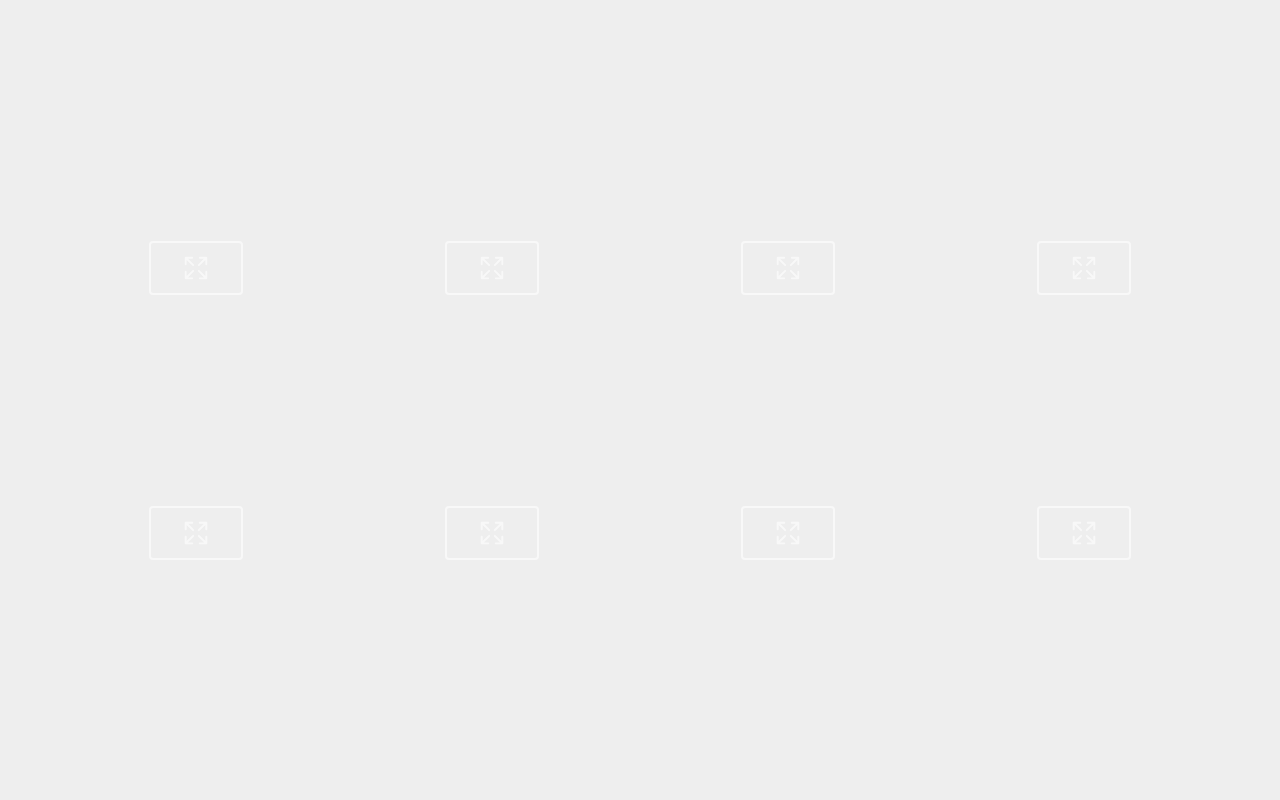
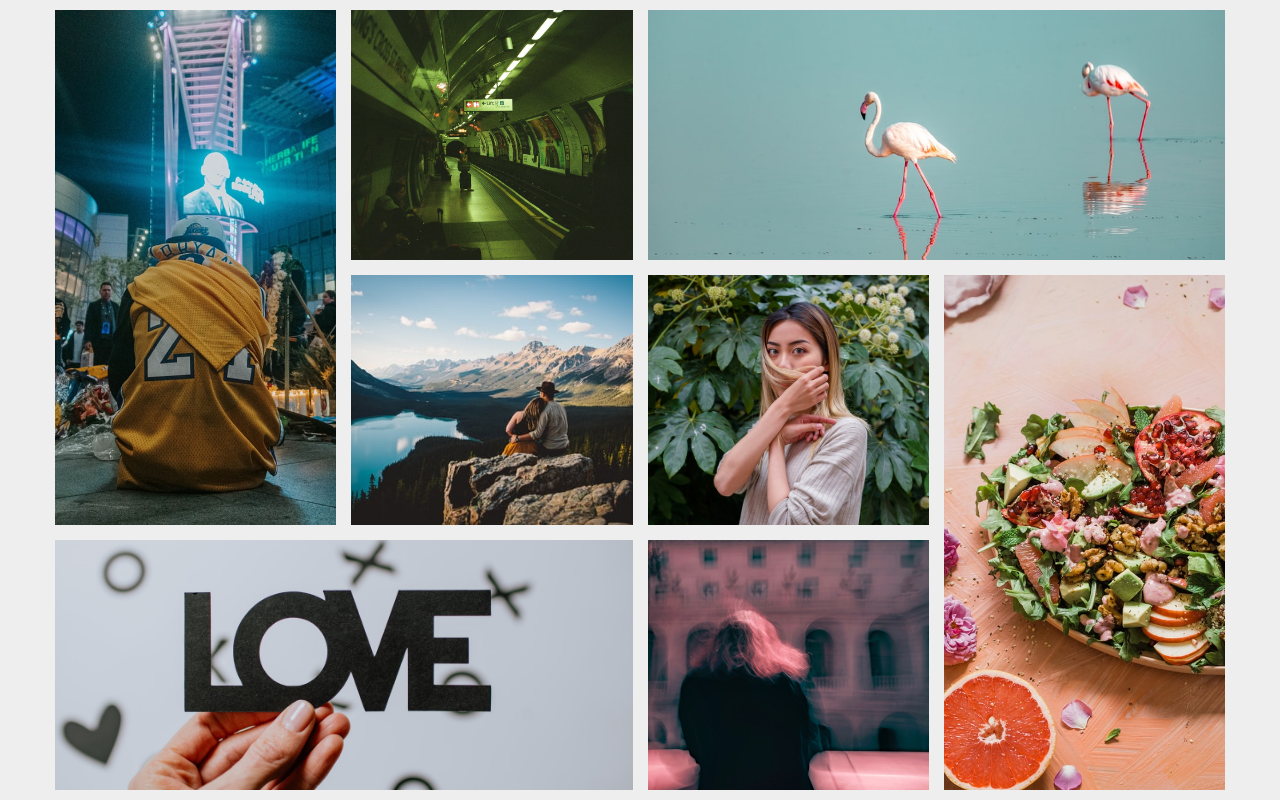
Before and after one commit to vedscorpuz/img-gallery, a plain HTML site: page index.html in a window 1280 px wide. Drawn offline with nearby package versions, Linux system fonts and the light colour scheme.

Commit message:
grid positioning

```diff
--- a/styles.css
+++ b/styles.css
@@ -28,6 +28,10 @@ body {
     grid-template-columns: 1fr 1fr 1fr 1fr;
     grid-template-rows: auto;
     grid-gap: 1.5rem;
+    grid-template-areas:
+        'img-1 img-2 img-3 img-3'
+        'img-1 img-4 img-5 img-6'
+        'img-7 img-7 img-8 img-6';
 }
 
 .image-gallery a {
@@ -43,7 +47,7 @@ body {
     text-decoration: none;
 }
 
-.icon {
+.image-gallery a ion-icon {
     color: rgba(255, 255, 255, 0.6);
     font-size: 3rem;
     position: relative;
@@ -51,7 +55,7 @@ body {
     padding: 1rem 3rem;
     border: 2px solid rgba(255, 255, 255, 0.6);
     border-radius: .4rem;
-    /*opacity: 0;*/
+    opacity: 0;
     transition: opacity .5s;
 }
 
@@ -66,3 +70,50 @@ body {
     opacity: 0;
     transition: opacity .5s;
 }
+
+.image-gallery a:hover ion-icon,
+.image-gallery a:hover::before {
+    opacity: 1;
+}
+
+.img-1 {
+    grid-area: img-1;
+    min-height: 51.5rem;
+    background-image: url(img/img1.jpg);
+}
+
+.img-2 {
+    grid-area: img-2;
+    background-image: url(img/img2.jpg);
+}
+
+.img-3 {
+    grid-area: img-3;
+    background-image: url(img/img3.jpg);
+}
+
+.img-4 {
+    grid-area: img-4;
+    background-image: url(img/img4.jpg);
+}
+
+.img-5 {
+    grid-area: img-5;
+    background-image: url(img/img5.jpg);
+}
+
+.img-6 {
+    grid-area: img-6;
+    min-height: 51.5rem;
+    background-image: url(img/img6.jpg);
+}
+
+.img-7 {
+    grid-area: img-7;
+    background-image: url(img/img7.jpg);
+}
+
+.img-8 {
+    grid-area: img-8;
+    background-image: url(img/img8.jpg);
+}
```
